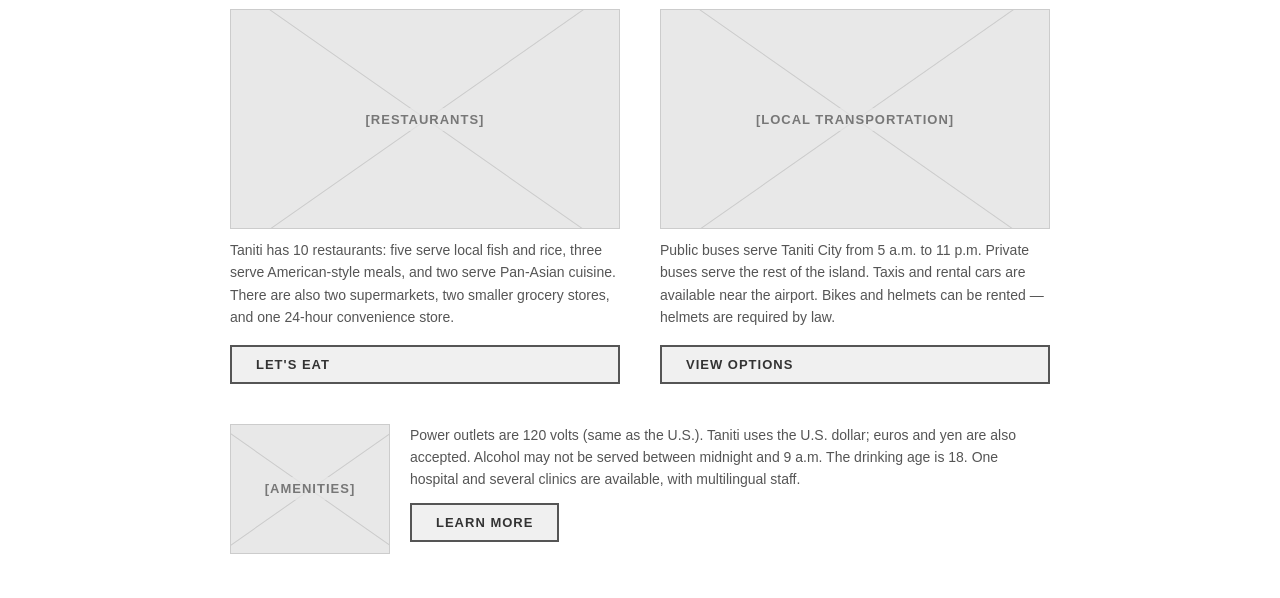
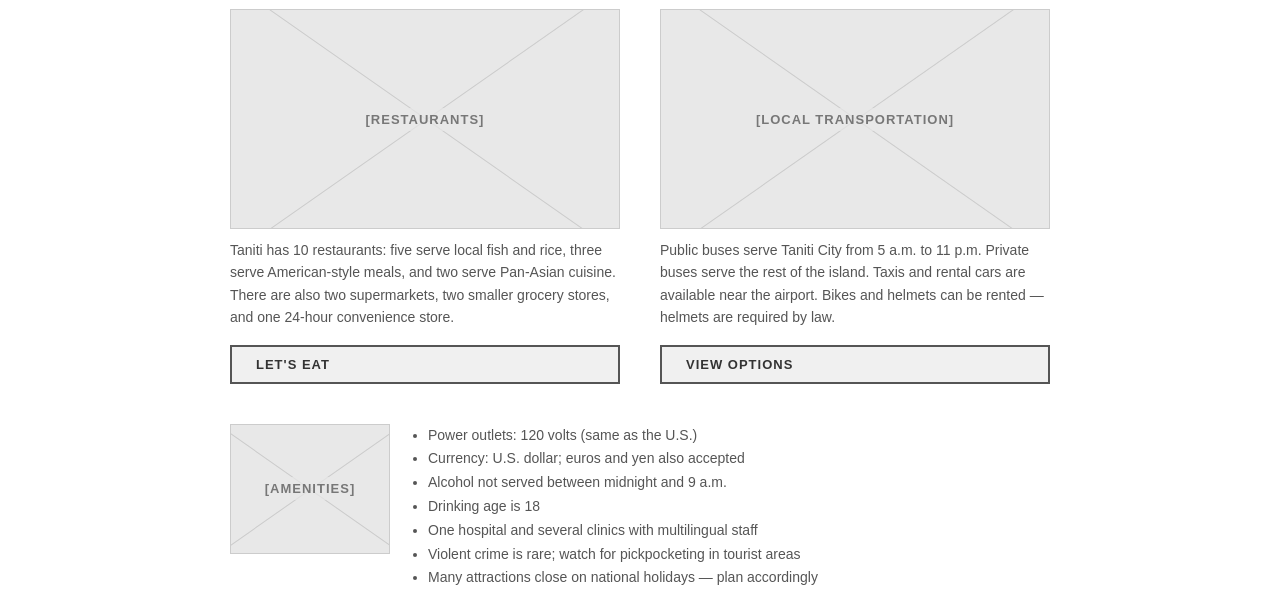
Before and after one commit to mariavero-brito/d479-mariavero-brito, a plain HTML site: page about.html in a window 1280 px wide. Shown: the part 202-800 px from the top of the page. Drawn offline with Linux system fonts and the light colour scheme.

Commit message:
Change amenities text to bullet point list

```diff
--- a/about.html
+++ b/about.html
@@ -66,12 +66,15 @@
                 <span>[AMENITIES]</span>
             </div>
             <div class="side-text">
-                <p style="font-size: 14px; line-height: 1.6; color: #555;">
-                    Power outlets are 120 volts (same as the U.S.). Taniti uses the U.S. dollar;
-                    euros and yen are also accepted. Alcohol may not be served between midnight
-                    and 9 a.m. The drinking age is 18. One hospital and several clinics are
-                    available, with multilingual staff.
-                </p>
+                <ul style="font-size: 14px; line-height: 1.7; color: #555; padding-left: 18px;">
+                    <li>Power outlets: 120 volts (same as the U.S.)</li>
+                    <li>Currency: U.S. dollar; euros and yen also accepted</li>
+                    <li>Alcohol not served between midnight and 9 a.m.</li>
+                    <li>Drinking age is 18</li>
+                    <li>One hospital and several clinics with multilingual staff</li>
+                    <li>Violent crime is rare; watch for pickpocketing in tourist areas</li>
+                    <li>Many attractions close on national holidays — plan accordingly</li>
+                </ul>
                 <a href="#" class="btn">Learn More</a>
             </div>
         </div>
```
